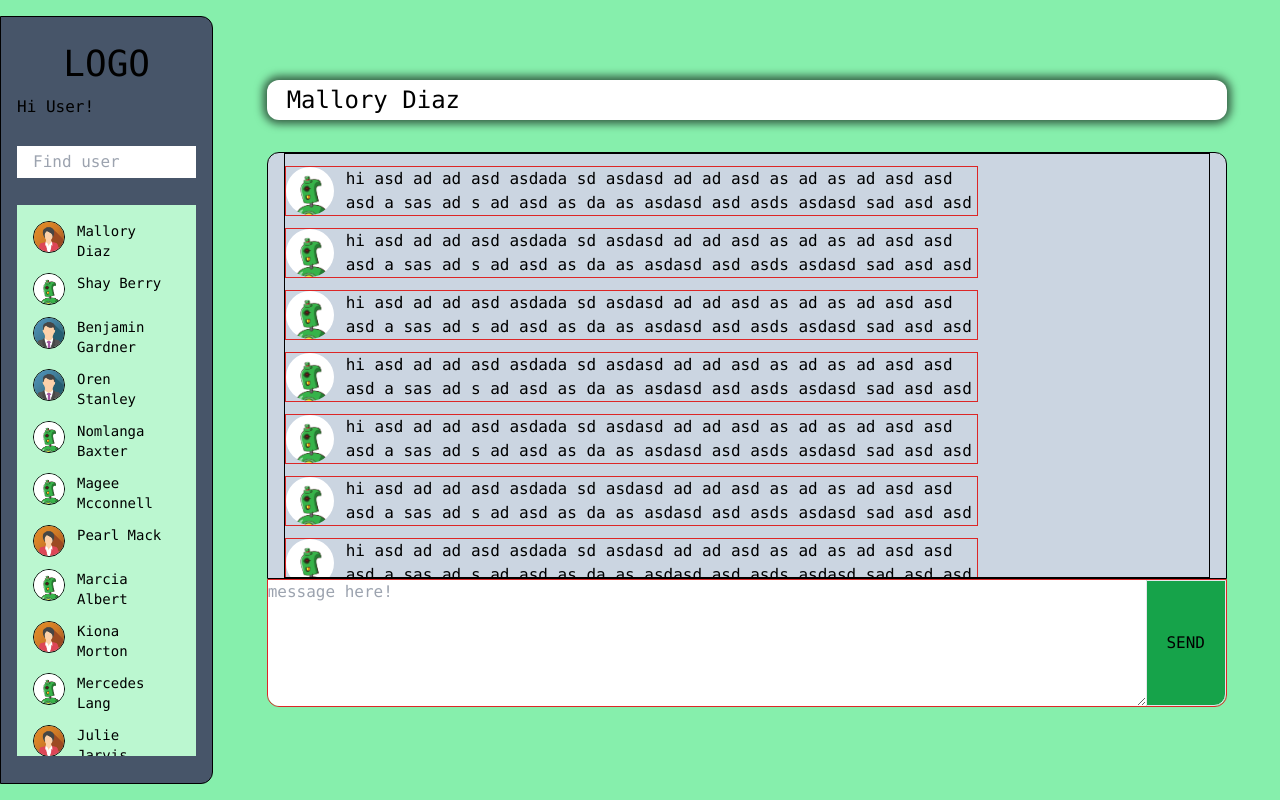
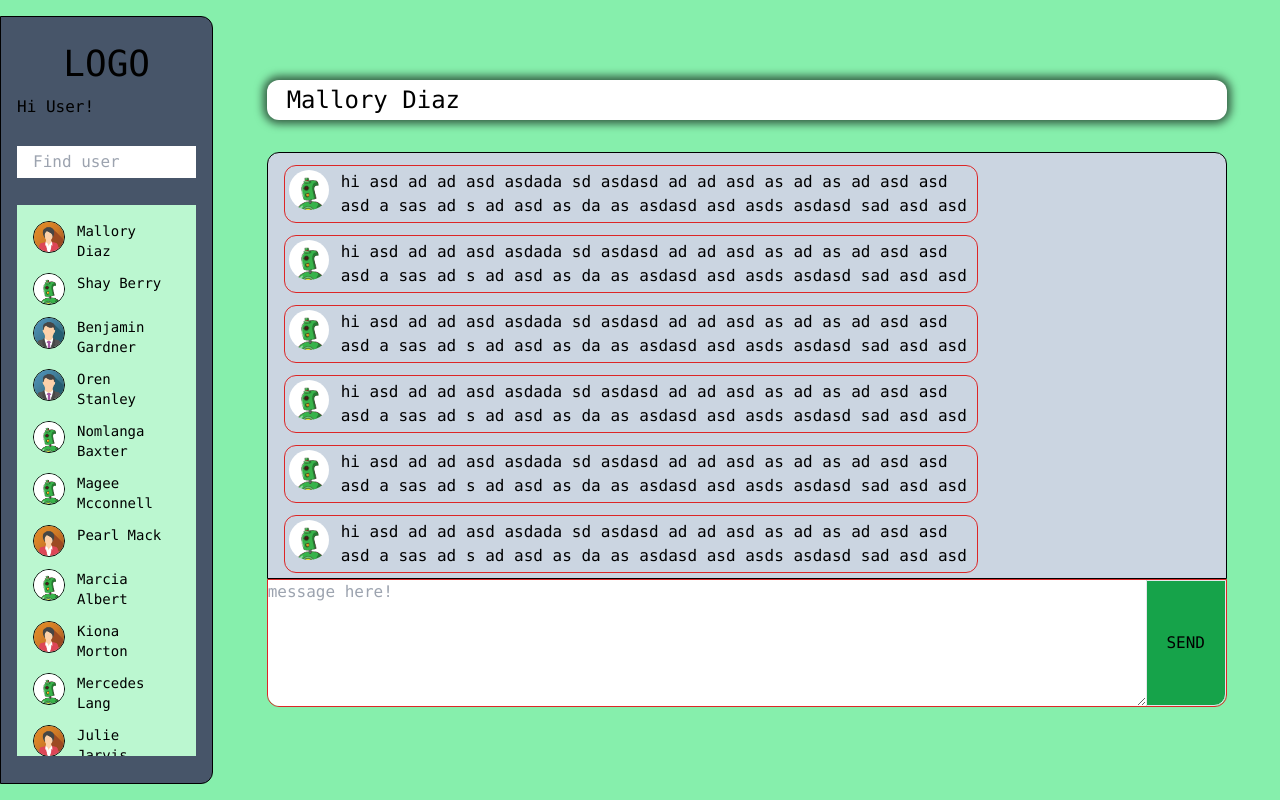
Before and after one commit to ryan20bv/chatFront, a Next.js app: page /chat in a window 1280 px wide. Built offline with nearby package versions, Linux system fonts and the light colour scheme.

Commit message:
show chat in chat item

```diff
--- a/src/components/chat/ChatItem.tsx
+++ b/src/components/chat/ChatItem.tsx
@@ -13,13 +13,13 @@ const DummyPerson = {
 const ChatItem = () => {
 	return (
 		<li className='my-3'>
-			<div className=' border  border-red-600 w-3/4 flex'>
+			<div className=' border border-red-600 w-3/4 flex rounded-xl p-1'>
 				<Image
 					src={`/images/avatar/${DummyPerson.avatarUrl}`}
 					alt='image'
 					width={100}
 					height={100}
-					className='rounded-full w-12 h-12'
+					className='rounded-full w-10 h-10'
 				/>
 				<p className='ml-3'>
 					hi asd ad ad asd asdada sd asdasd ad ad asd as ad as ad asd asd asd a sas
--- a/src/components/chat/ChatList.tsx
+++ b/src/components/chat/ChatList.tsx
@@ -7,7 +7,7 @@ const ChatList = () => {
 	return (
 		<Fragment>
 			<section className='w-full border border-black bg-slate-300 h-4/6 rounded-t-xl'>
-				<ul className='border	border-black mx-4 h-full overflow-y-scroll'>
+				<ul className=' mx-4 h-full overflow-y-scroll'>
 					<ChatItem />
 					<ChatItem />
 					<ChatItem />
```
